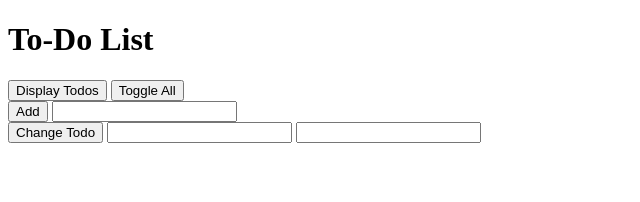
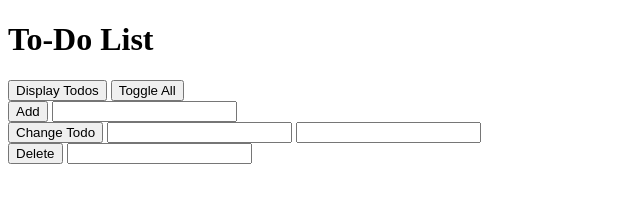
Before and after one commit to mbentro/Practical-JavaScript, a plain HTML site: page index.html in a window 1280 px wide. Shown: the whole page, without its empty margins (0-640 px from the left). Drawn offline with Linux system fonts and the light colour scheme.

Commit message:
Added 'delete' button

```diff
--- a/index.html
+++ b/index.html
@@ -26,7 +26,10 @@
       <input id="changeTodoPositionInput" type="number">
       <input id="changeTodoTextInput" type="text">
     </div>
-    <!--<button onclick="handlers.deleteTodo()">Delete Todo</button>-->
+    <div>
+      <button onclick="handlers.deleteTodo()">Delete</button>
+      <input id="deleteTodoPositionInput" type="number">
+    </div>
     <!--<button onclick="handlers.toggleCompleted()">Toggle Completed</button>-->
 
     <script src="script.js"></script> <!--Moved from above-->
--- a/script.js
+++ b/script.js
@@ -98,9 +98,11 @@ var handlers = { //object to handle onclick events
     changeTodoPositionInput.value = '';
     changeTodoTextInput.value = '';
   },
-  // deleteTodo: function(){
-  //   todoList.deleteTodo();
-  // },
+  deleteTodo: function(){
+    var deleteTodoPositionInput = document.getElementById('deleteTodoPositionInput');
+    todoList.deleteTodo(deleteTodoPositionInput.valueAsNumber);
+    deleteTodoPositionInput.value = '';
+  },
   // toggleCompleted: function() {
   //   todoList.toggleCompleted();
   // }
```
